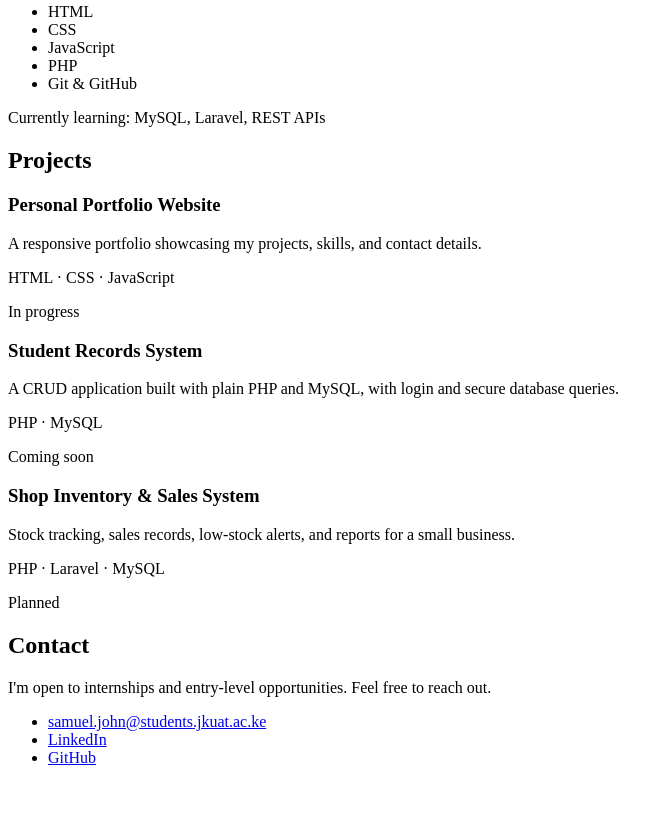
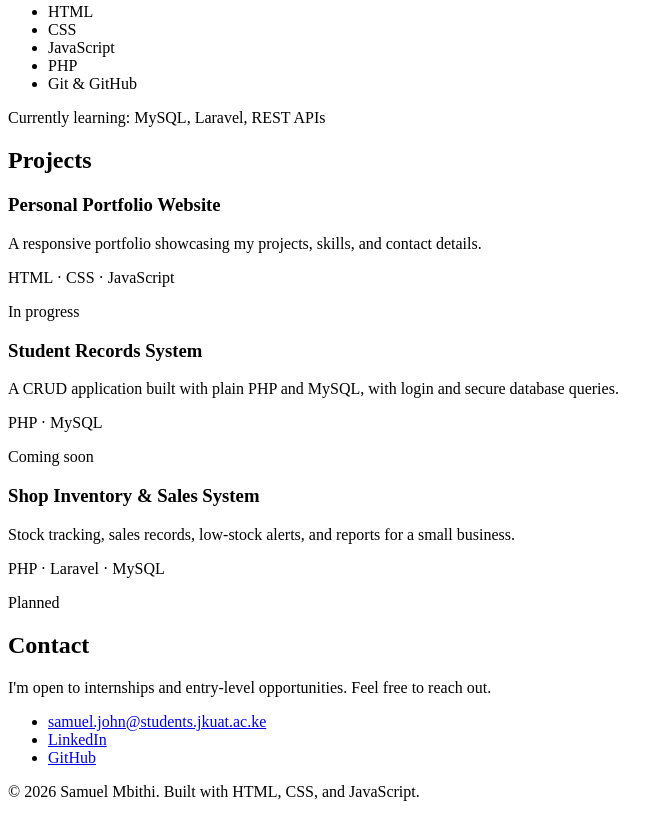
Before and after one commit to mbithi-sam/portfolio, a plain HTML site: page index.html in a window 1280 px wide. Shown: the part 397-1214 px from the top of the page, without its empty margins (0-670 px from the left). Before the commit the page ends 1180 px from the top, so only its background shows below. Drawn offline with Linux system fonts and the light colour scheme.

```diff
--- a/index.html
+++ b/index.html
@@ -98,6 +98,10 @@
 </section>
   </main>
 
+<footer>
+  <p>&copy; 2026 Samuel Mbithi. Built with HTML, CSS, and JavaScript.</p>
+</footer>
+
   <script src="js/main.js"></script>
 </body>
 </html>
```
